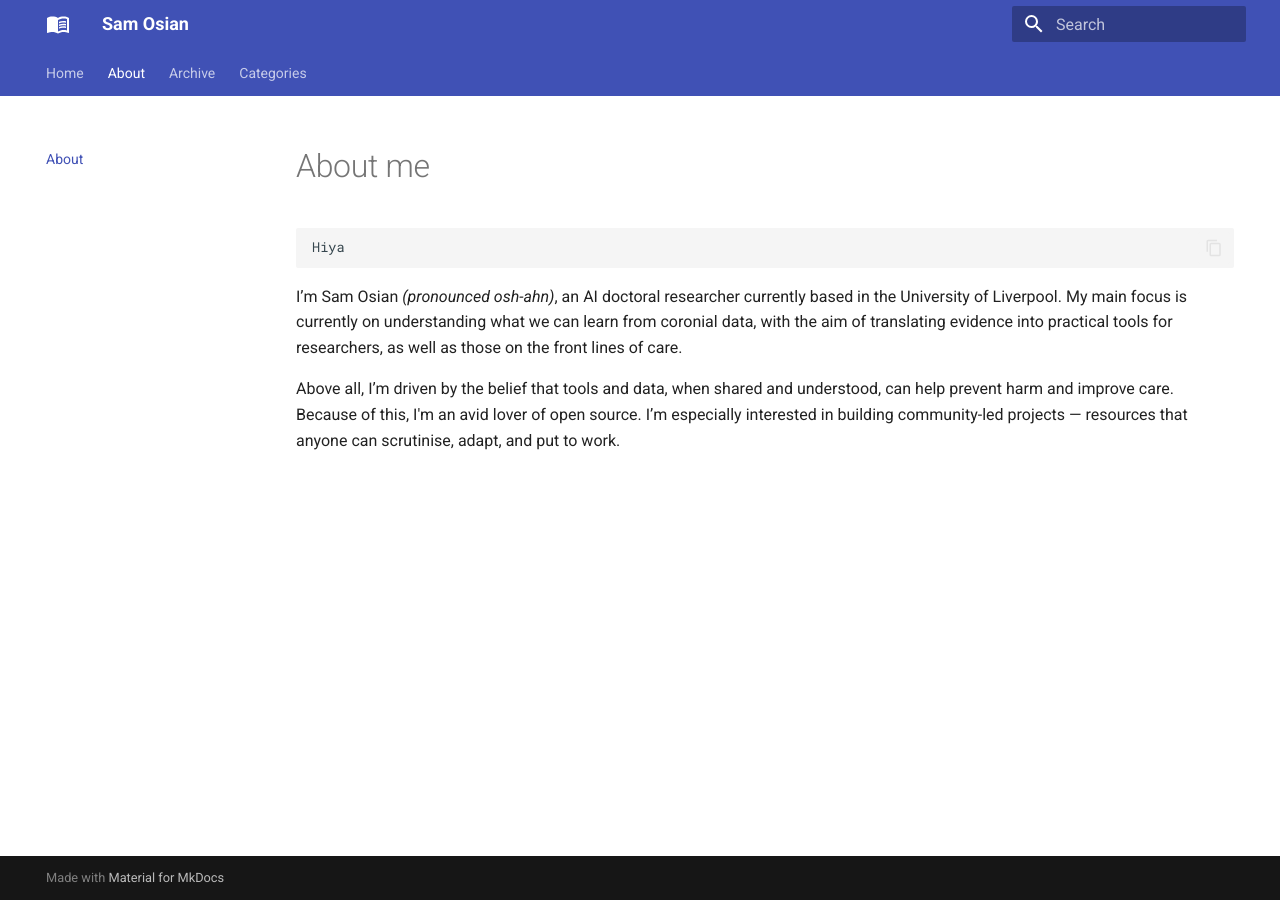
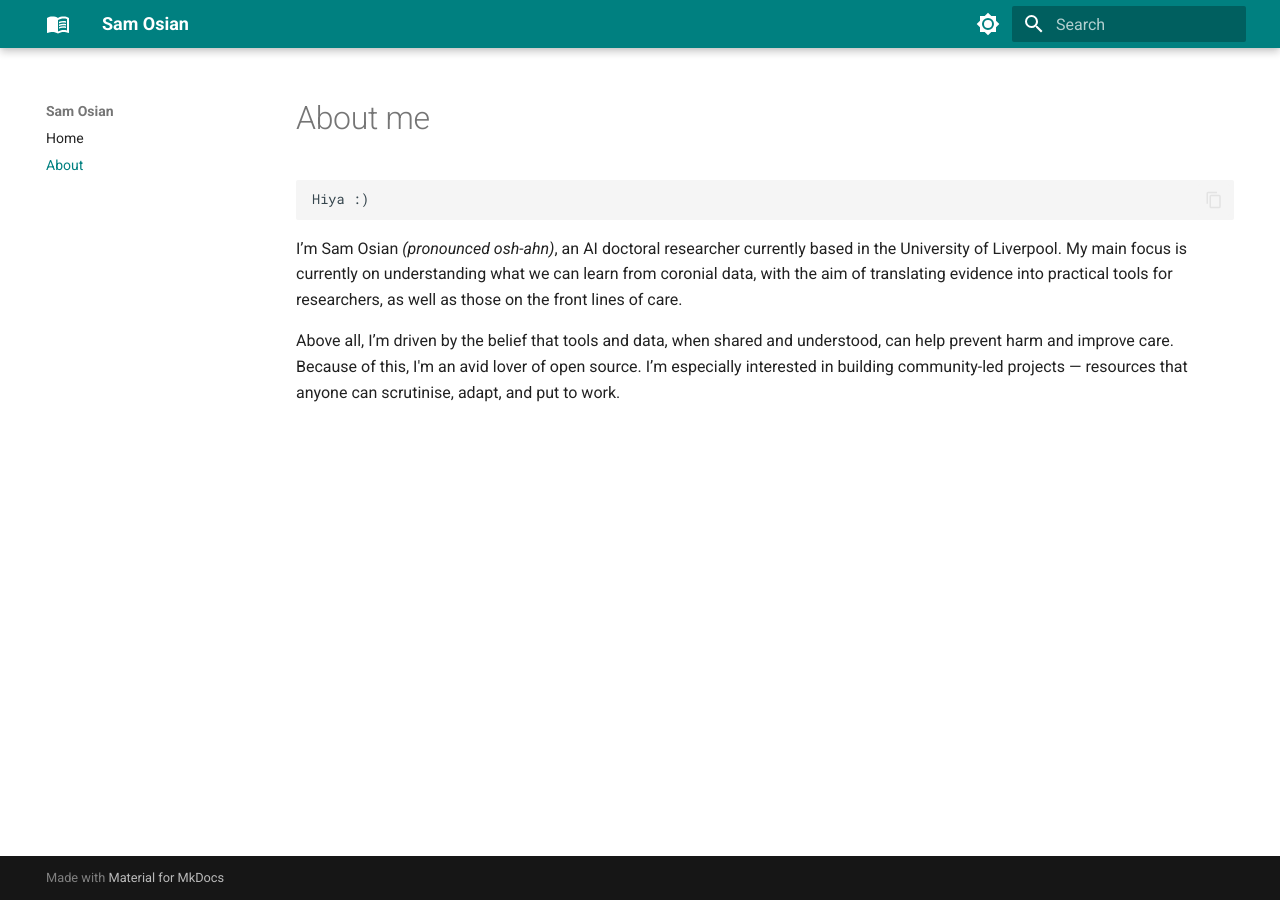
Before and after one commit to Sam-Osian/sams_website, an MkDocs documentation site: the page built from docs/about.md, in a window 1280 px wide. Built offline with MkDocs 1.6.1 and Material for MkDocs 9.7.7, drawn with Linux system fonts in a browser that asks for light colours.

Commit message:
Update design with custom css

````diff
--- a/docs/about.md
+++ b/docs/about.md
@@ -1,7 +1,7 @@
 # About me
 
 ```
-Hiya
+Hiya :)
 ```
 
 I’m Sam Osian _(pronounced osh-ahn)_, an AI doctoral researcher currently based in the University of Liverpool. My main focus is currently on understanding what we can learn from coronial data, with the aim of translating evidence into practical tools for researchers, as well as those on the front lines of care.
--- /dev/null
+++ b/docs/stylesheets/extra.css
@@ -0,0 +1,5 @@
+:root > * {
+    --md-primary-fg-color:        #008080;   /* Main Teal */
+    --md-primary-fg-color--light: #4eb5b5;   /* Lighter Teal */
+    --md-primary-fg-color--dark:  #005959;   /* Darker Teal */
+  }
--- a/mkdocs.yml
+++ b/mkdocs.yml
@@ -10,9 +10,23 @@ theme:
   name: material
   language: en
   palette:
+
+    # Palette toggle for light mode
     - scheme: default
-      primary: indigo
+      primary: custom
       accent: deep orange
+      toggle:
+        icon: material/brightness-7
+        name: Switch to dark mode
+
+    # Palette toggle for dark mode
+    - scheme: slate
+      primary: custom
+      accent: deep orange
+      toggle:
+        icon: material/brightness-4
+        name: Switch to light mode
+
   font:
     text: Roboto
     code: Roboto Mono
@@ -20,7 +34,6 @@ theme:
     logo: material/book-open-variant
   features:
     - navigation.expand
-    - navigation.tabs
     - navigation.top
     - navigation.sections
     - navigation.path
@@ -35,10 +48,14 @@ plugins:
   - search
   - blog:
       blog_dir: .
+      archive: false
+      categories: false
   - social:
       cards: true
       cards_dir: assets/images/social
 
+extra_css:
+  - stylesheets/extra.css
 
 markdown_extensions:
   - admonition
````
